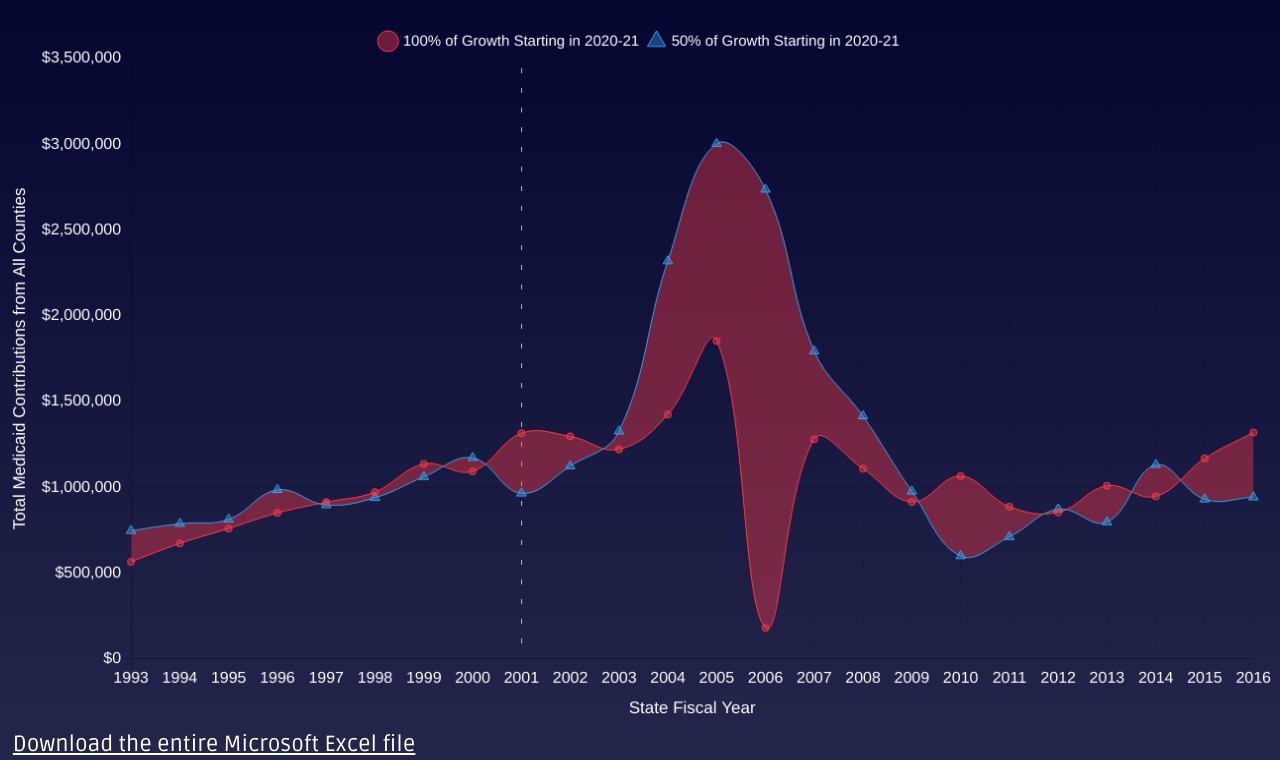
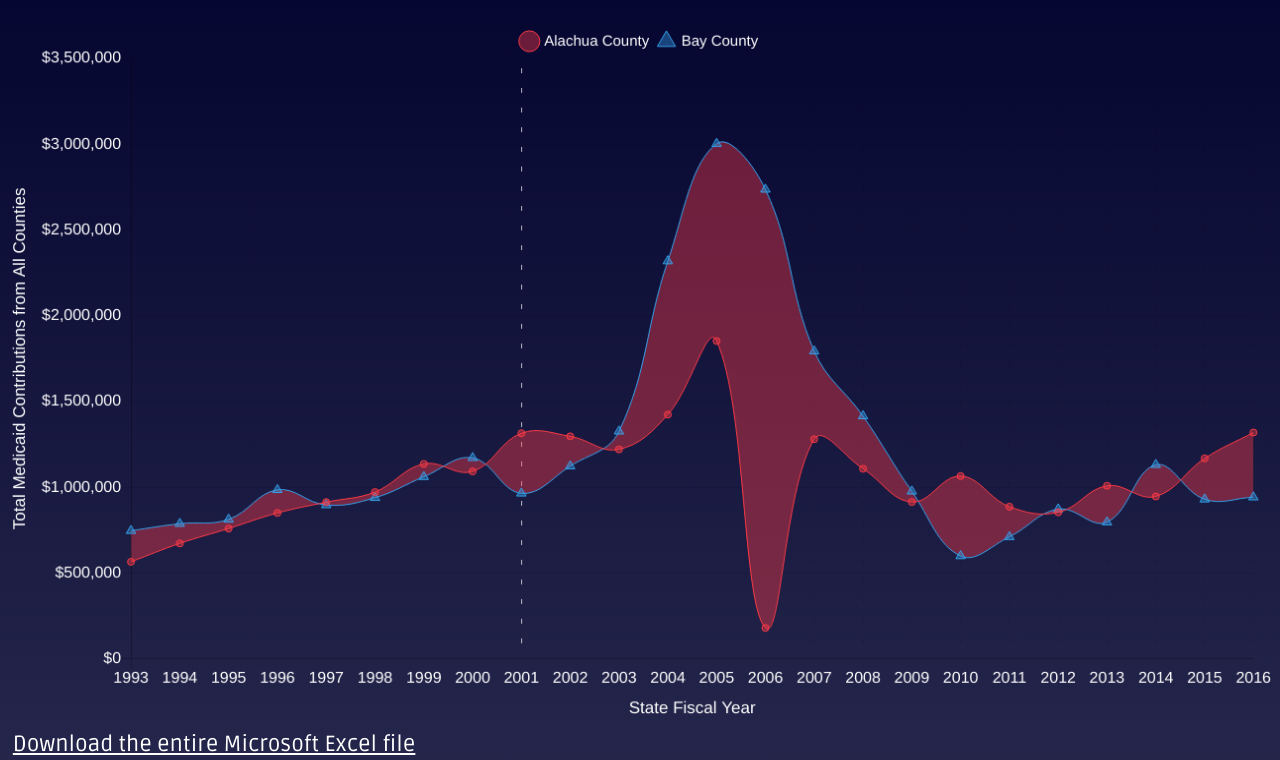
Before and after one commit to FloridaAssociationofCounties/Building-Permit-and-Impact-Fee-Revenues, a plain HTML site: page index.html in a window 1280 px wide. Shown: the part 56-816 px from the top of the page. Drawn offline with nearby package versions, Linux system fonts and the light colour scheme.

Commit message:
Update index.html

```diff
--- a/index.html
+++ b/index.html
@@ -196,7 +196,7 @@
     data: {
         labels: ["1993", "1994", "1995", "1996", "1997", "1998", "1999", "2000", "2001", "2002", "2003", "2004", "2005", "2006", "2007", "2008", "2009", "2010", "2011", "2012", "2013", "2014", "2015", "2016"],
         datasets: [{
-            label: '100% of Growth Starting in 2020-21',
+            label: 'Alachua County',
             data: [csv_data[0]['1993'], csv_data[0]['1994'], csv_data[0]['1995'], csv_data[0]['1996'], csv_data[0]['1997'], csv_data[0]['1998'], csv_data[0]['1999'], csv_data[0]['2000'], csv_data[0]['2001'], csv_data[0]['2002'], csv_data[0]['2003'], csv_data[0]['2004'], csv_data[0]['2005'], csv_data[0]['2006'], csv_data[0]['2007'], csv_data[0]['2008'], csv_data[0]['2009'], csv_data[0]['2010'], csv_data[0]['2011'], csv_data[0]['2012'], csv_data[0]['2013'], csv_data[0]['2014'], csv_data[0]['2015'], csv_data[0]['2016']],
             backgroundColor: 'rgba(255, 59, 70, 0.4)',
             borderColor: 'rgba(255, 59, 70, 1)',
@@ -206,7 +206,7 @@
             pointRadius: 3.5
           },
           {
-          	label: "50% of Growth Starting in 2020-21",
+          	label: 'Bay County',
           	data: [csv_data[2]['1993'], csv_data[2]['1994'], csv_data[2]['1995'], csv_data[2]['1996'], csv_data[2]['1997'], csv_data[2]['1998'], csv_data[2]['1999'], csv_data[2]['2000'], csv_data[2]['2001'], csv_data[2]['2002'], csv_data[2]['2003'], csv_data[2]['2004'], csv_data[2]['2005'], csv_data[2]['2006'], csv_data[2]['2007'], csv_data[2]['2008'], csv_data[2]['2009'], csv_data[2]['2010'], csv_data[2]['2011'], csv_data[2]['2012'], csv_data[2]['2013'], csv_data[2]['2014'], csv_data[2]['2015'], csv_data[2]['2016']],
           	backgroundColor: 'rgba(54, 162, 235, 0.4)',
           	borderColor: 'rgba(54, 162, 235, 1)',
```
